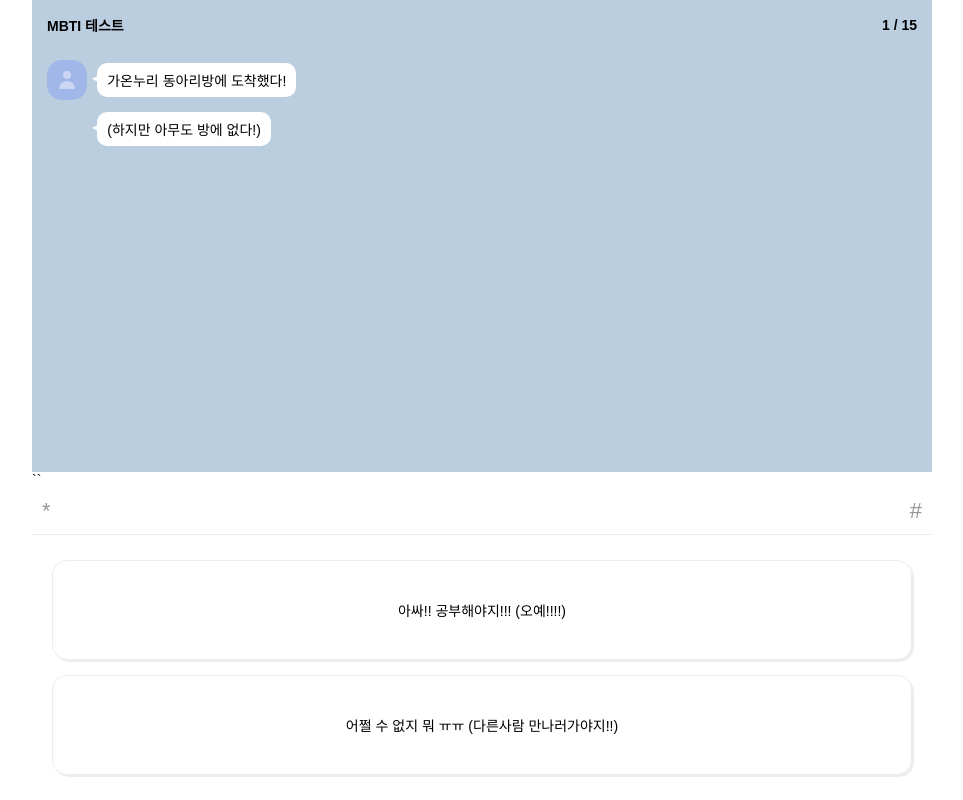
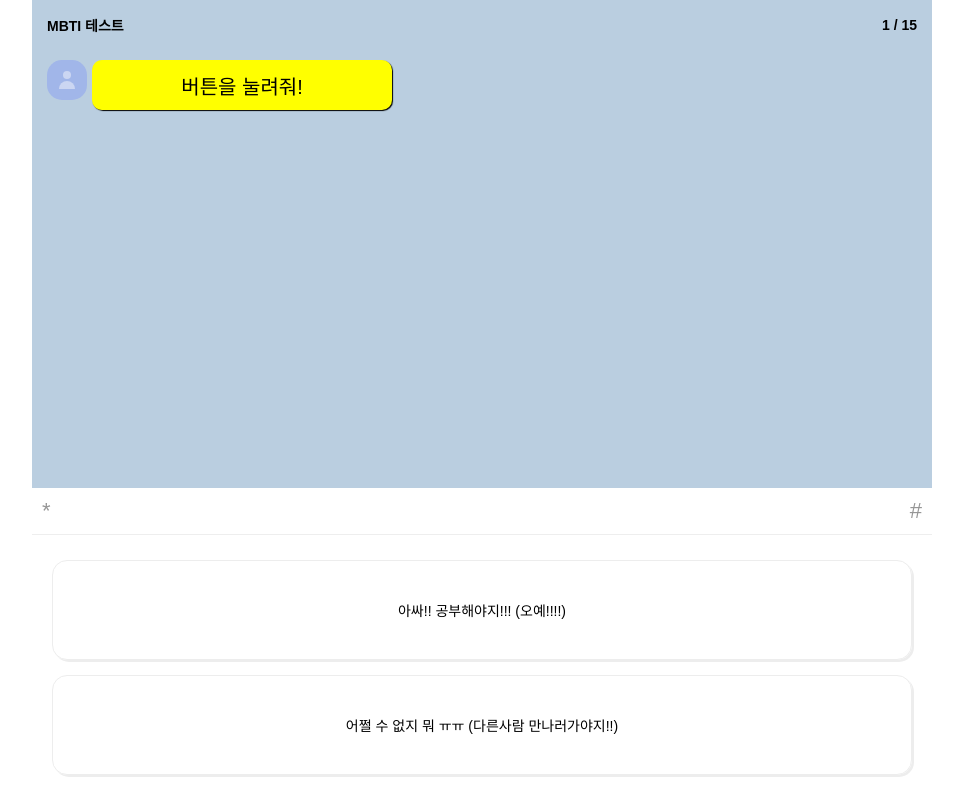
Before and after one commit to jeongho77/MBTI-TEST, a Next.js app in the folder mbti/: page /mbti/ in a window 1280 px wide. Both pictures are taken after a click on the button "▶ 시작하기 ◀". Shown: the whole page, without its empty margins (158-1121 px from the left). Built offline with nearby package versions, Linux system fonts and the light colour scheme; a web font is replaced by a local one.

Commit message:
mbti 버튼 클릭시 질문이 나오게 애니메이션 효과 추가 결과 나올때 빵빠레 기능 추가

```diff
--- a/mbti/package.json
+++ b/mbti/package.json
@@ -19,6 +19,7 @@
     "graphql": "^16.8.1",
     "next": "12.1.0",
     "react": "17.0.2",
+    "react-confetti-explosion": "^2.1.2",
     "react-dom": "17.0.2"
   },
   "devDependencies": {
--- a/mbti/pages/index.js
+++ b/mbti/pages/index.js
@@ -1,10 +1,16 @@
 import { useEffect, useState } from "react";
-import { Mbti_Layout,StartLogo,StartPageLayout,StartButton,StartLogo_Mbti,StartLogo_motion,AnswerItemLayout,MbtiTitle,MbtiTitle1,QuestionItemLayout,QuestionLayout,QuestionList,ChatBox,ChatListLayout,ProfileImg,ProfileImg1,ProfileImg2, AchatBox, AnswerBox, StartLogo_1, StartLogo_motion_Wrapper, StartLogo_motion_spacebar,} from "../styles/mbti_css";
+import { Mbti_Layout,StartLogo,StartPageLayout,StartButton,StartLogo_Mbti,StartLogo_motion,AnswerItemLayout,MbtiTitle,MbtiTitle1,QuestionItemLayout,QuestionLayout,QuestionList,ChatBox,ChatListLayout,ProfileImg,ProfileImg1,ProfileImg2, AchatBox, AnswerBox, StartLogo_1, StartLogo_motion_Wrapper, StartLogo_motion_spacebar, ChatBox_Btn,} from "../styles/mbti_css";
+import ConfettiExplosion from "react-confetti-explosion";
 import theme from "../styles/theme";
 
+
+
 export default function App() {
+    const [isExploding, setIsExploding] = useState(true);
+    const [translateY, setTranslateY] = useState(-400);
 
 const setVh = () => {
+
     const vh = window.innerHeight * 0.01;
     //현재 viewport 파악후 1/100 하기
     document.documentElement.style.setProperty('--vh', `${vh}px`);
@@ -25,7 +31,7 @@
     const [page,setPage] = useState(0)
 
     const questionList = [ //질문들
-        {q:['가온누리 동아리방에 도착했다!' , '(하지만 아무도 방에 없다!)'],
+        {q:['(가온누리 동아리방에 도착했는데)' , '(방에 아무도 없다!)'],
         a:[{type:'I' , text:'아싸!! 공부해야지!!! (오예!!!!)'},
            {type:'E', text:'어쩔 수 없지 뭐 ㅠㅠ (다른사람 만나러가야지!!)'}]},
 
@@ -89,6 +95,7 @@
     const handleCkAnswer = (type,idx) => {
         console.log(type)
         let ls = mbtiList; //useState에 있는 mbtiList 들고오기.
+        setTranslateY(-400)
         for(let i = 0; i < ls.length; i++){ //mbtiList 전체로 돌리기
             if(ls[i].name===type){
             //mbtiList의 name과 QuestionList의 type이 일치하면 i,e,s,n,t,f,p,j 에 1 더해주기
@@ -182,14 +189,12 @@
     setMbtiContents(mc.filter(val=>val.mbti === mbti)[0])
     }
 
-    const handleMouseEnter = (event) => {
-        event.target.style.transform = 'translateY(-20px)';
+    function ChatBox_Btn_Onclick(event) {
 
-    };
+        event.currentTarget.style.display = 'none'; // ChatBox를 -200px만큼 이동
+        setTranslateY(0); // translateY 값을 토글
+    }
 
-    const handleMouseLeave = (event) => {
-        event.target.style.transform = 'translateY(0)';
-    };
 
     return (
         <Mbti_Layout>
@@ -197,6 +202,7 @@
             //삼항연산자를 사용하여 0일때 StartPageLayout까지 보여줌
             //버튼이 눌려질때까지 0페이지를 보여주고 1이 넘어가면 다음페이지를 보여줌!
             //삼항연산자를 이렇게도 사용할수 있다.
+
             <StartPageLayout>
                 <StartLogo>
                     <StartLogo_Mbti>MBTI 테스트</StartLogo_Mbti>
@@ -224,29 +230,6 @@
                     <StartLogo_motion>요</StartLogo_motion>
                     <StartLogo_motion>?</StartLogo_motion>
                     </StartLogo_motion_Wrapper>
-                    {/* <StartLogo_motion> */}
-                    {/* <span id="text1" onMouseEnter={handleMouseEnter} onMouseLeave={handleMouseLeave}>당</span>
-              <span id="text2" onMouseEnter={handleMouseEnter} onMouseLeave={handleMouseLeave}>신</span>
-              <span id="text3" onMouseEnter={handleMouseEnter} onMouseLeave={handleMouseLeave}>은</span>
-              <span id="text21" onMouseEnter={handleMouseEnter} onMouseLeave={handleMouseLeave}>_</span>
-              <span id="text4" onMouseEnter={handleMouseEnter} onMouseLeave={handleMouseLeave}>어</span>
-              <span id="text5" onMouseEnter={handleMouseEnter} onMouseLeave={handleMouseLeave}>떤</span>
-              <span id="text6" onMouseEnter={handleMouseEnter} onMouseLeave={handleMouseLeave}>_</span>
-              <span id="text7" onMouseEnter={handleMouseEnter} onMouseLeave={handleMouseLeave}>M</span>
-              <span id="text8" onMouseEnter={handleMouseEnter} onMouseLeave={handleMouseLeave}>B</span>
-              <span id="text9" onMouseEnter={handleMouseEnter} onMouseLeave={handleMouseLeave}>T</span>
-              <span id="text10" onMouseEnter={handleMouseEnter} onMouseLeave={handleMouseLeave}>I</span>
-              <span id="text11" onMouseEnter={handleMouseEnter} onMouseLeave={handleMouseLeave}>를</span>
-              <span id="text12" onMouseEnter={handleMouseEnter} onMouseLeave={handleMouseLeave}>_</span>
-              <span id="text13" onMouseEnter={handleMouseEnter} onMouseLeave={handleMouseLeave}>가</span>
-              <span id="text14" onMouseEnter={handleMouseEnter} onMouseLeave={handleMouseLeave}>지</span>
-              <span id="text15" onMouseEnter={handleMouseEnter} onMouseLeave={handleMouseLeave}>고</span>
-              <span id="text16" onMouseEnter={handleMouseEnter} onMouseLeave={handleMouseLeave}>_</span>
-              <span id="text17" onMouseEnter={handleMouseEnter} onMouseLeave={handleMouseLeave}>있</span>
-              <span id="text18" onMouseEnter={handleMouseEnter} onMouseLeave={handleMouseLeave}>나</span>
-              <span id="text19" onMouseEnter={handleMouseEnter} onMouseLeave={handleMouseLeave}>요</span>
-            <span id="text20" onMouseEnter={handleMouseEnter} onMouseLeave={handleMouseLeave}>?</span> */}
-                    {/* </StartLogo_motion> */}
                 </StartLogo>
                 <StartButton onClick={()=> setPage(1)}>▶ 시작하기 ◀</StartButton>
             </StartPageLayout>
@@ -267,8 +250,9 @@
                                 <ProfileImg2></ProfileImg2>
                             </ProfileImg>
                             <ChatListLayout>
+                               <ChatBox_Btn onClick={ChatBox_Btn_Onclick}>버튼을 눌려줘!</ChatBox_Btn>
                                {val.q.map((qval, qidx) =>
-                                    <ChatBox key={qidx}>
+                                    <ChatBox key={qidx} style={{ transform: `translateY(${translateY}px)` }}>
                                         <div>◀</div> <div>{qval}</div>
                                         {/* qval 은 문제를 가져옴! 왜냐하면
                                         val.q.map이기때문에 questionList.q에서 값을 qval에 넣고 qidx로 관리함
@@ -277,7 +261,7 @@
                                 )}
                             </ChatListLayout>
                         </QuestionItemLayout>
-                        <AnswerItemLayout>``
+                        <AnswerItemLayout>
 
                             <AchatBox>
                                 <div>*</div> <div>#</div>
@@ -302,7 +286,6 @@
                     <div onClick={() => window.location.reload()}>다시하기</div>
                     {/* 현재 페이지 / 전체 페이지 */}
                 </MbtiTitle>
-
                     <QuestionList style={{display: 'flex'}}>
                         <QuestionItemLayout>
                             <ProfileImg>
@@ -314,11 +297,11 @@
                                     <ChatBox>
                                         <div>◀</div> <div>당신의 MBTI는 {mbtiContents.mbti}는요</div>
                                     </ChatBox>
-
+                                    {isExploding && (<ConfettiExplosion />)}
                                     <ChatBox>
                                         <div>◀</div> <div>{mbtiContents.mbti}는요</div>
                                     </ChatBox>
-
+                                    {isExploding && (<ConfettiExplosion />)}
                                     {mbtiContents.contents.map((val,idx)=>
                                         <ChatBox Key={idx}>
                                             <div>◀</div> <div>{val}</div>
--- a/mbti/styles/mbti_css.js
+++ b/mbti/styles/mbti_css.js
@@ -72,9 +72,9 @@
 `
 
 export const StartLogo_motion_spacebar = styled.div`
-      margin-top: 15px;
+    margin-top: 15px;
     font-size: 50px;
-     position: absolute;
+    position: absolute;
     left: -9999px; /* 왼쪽으로 화면 밖으로 이동 */
 `
 
@@ -176,7 +176,7 @@
     margin-top : 2px;
 `
 export const ChatListLayout = styled.div`
-    display: flex;
+    display: flex ;
     flex-direction: column;
 `
 
@@ -184,7 +184,6 @@
     display: flex;
     flex-direction: row;
     align-items: flex-start;
-    max-width : 60vw;
     margin : 3px 0px 12px 0px;
 
     > div:nth-child(1) {
@@ -201,7 +200,24 @@
         margin-left : -4px;
         border-radius: 10px;
         text-align : left;
+        font-size: 22px;
+        width: auto;
     }
+     /* transform: translateY(-500px); 변형을 적용합니다. */
+    transition: opacity 1s ease, transform 0.3s ease; /* 변형에 대한 트랜지션을 설정합니다. */
+`
+export const ChatBox_Btn = styled.div`
+    background-color:yellow;
+    height: 50px;
+    width : 300px;
+    display: flex;
+    align-items: center;
+    justify-content: center;
+    border-radius: 10px;
+    box-shadow: 1px 1px 1px;
+    font-size: 20px;
+    cursor:pointer;
+    transition : transform 0.3s ease;
 `
 
 export const AchatBox = styled.div`
@@ -222,6 +238,7 @@
     > div:nth-child(2) {
         padding: 10px;
     }
+
 `
 
 export const AnswerBox = styled.div`
```
Also changed, not shown: 1 other file (tests, documents, lock files or other folders).
